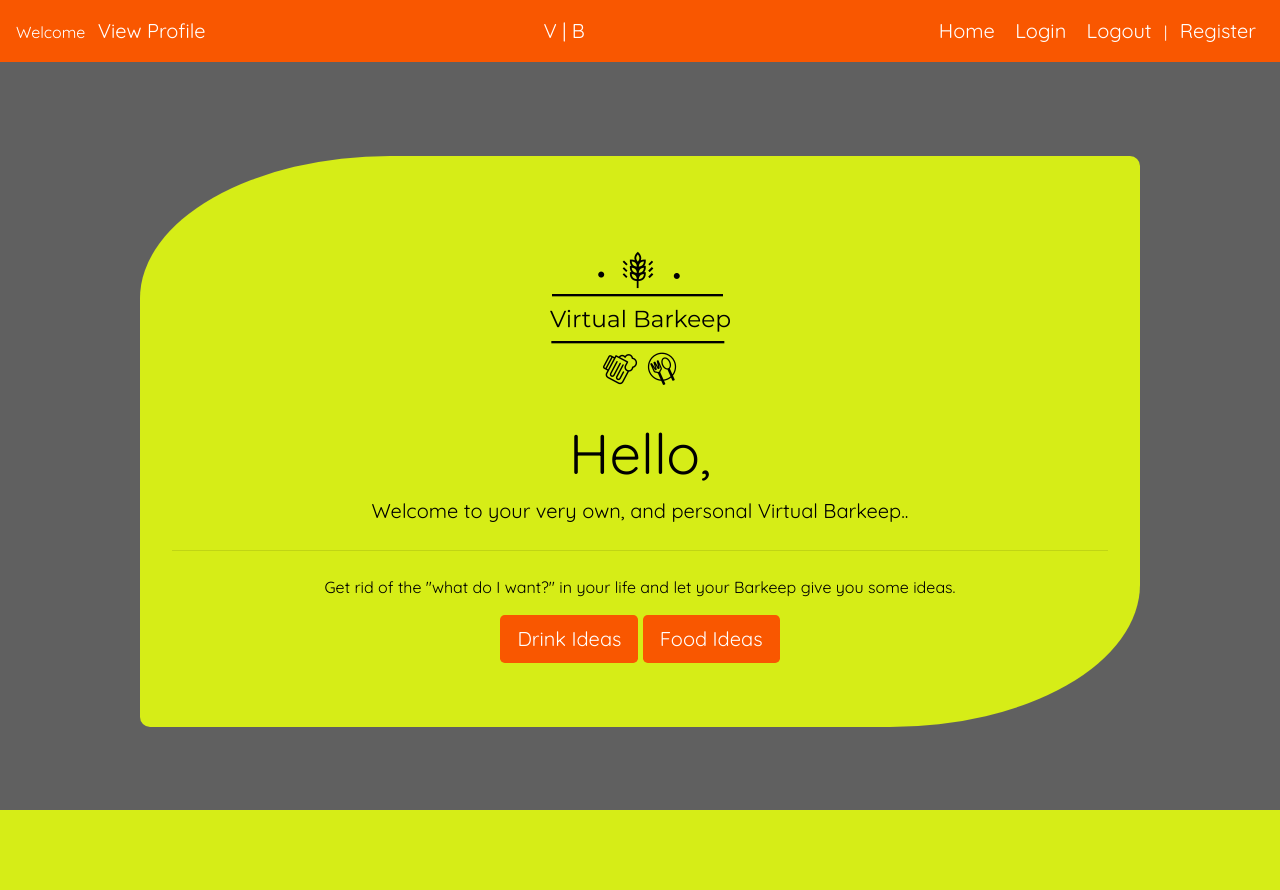
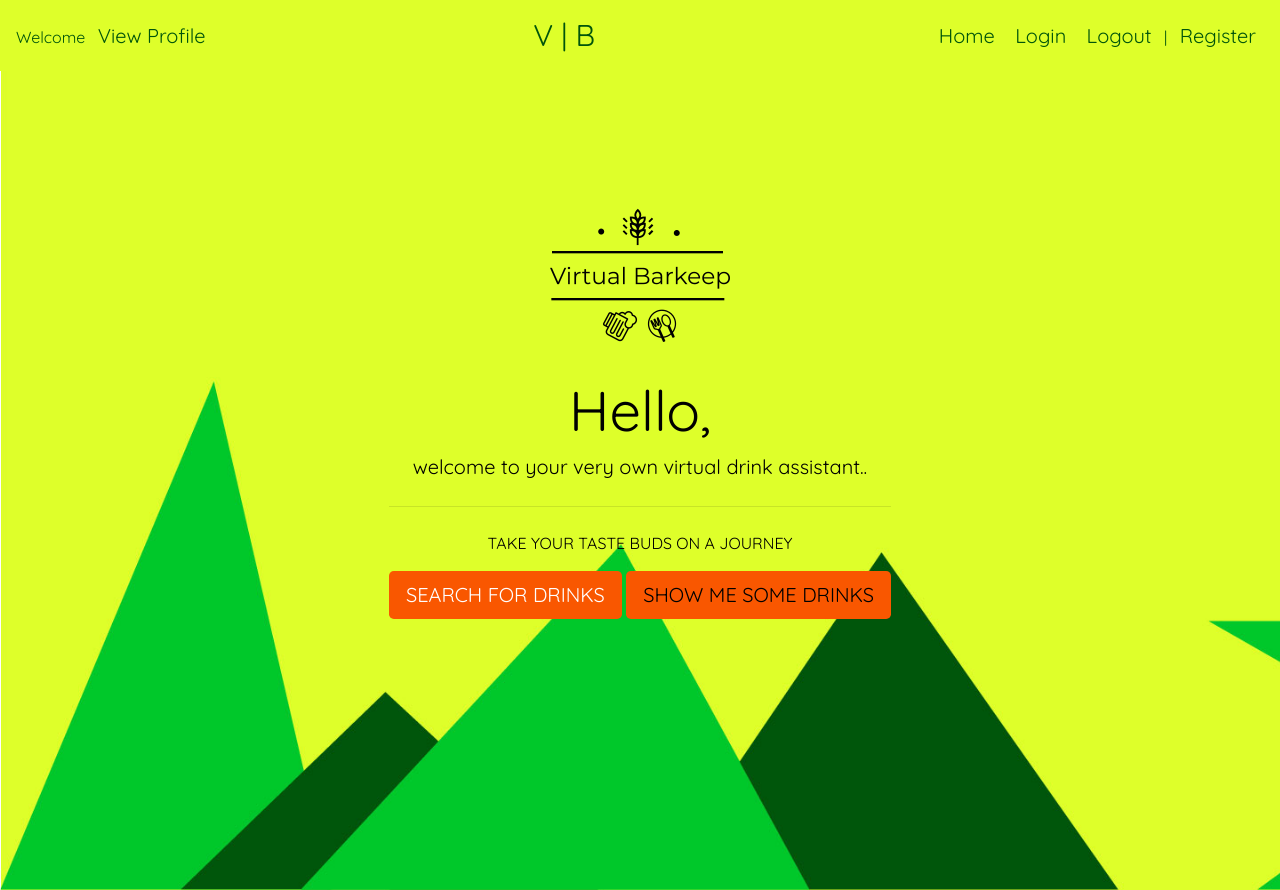
Before and after one commit to bgonzalez262/CodeGuildCapstone, a Django app: page / in a window 1280 px wide. Before the commit the page ends 810 px from the top, so only its background shows below. Run offline with Django 3.2, Linux system fonts and the light colour scheme; some libraries are stand-ins or nearby versions.

Commit message:
Serious upgrades

```diff
--- a/virtualbarkeep/static/virtualbarkeep/styles.css
+++ b/virtualbarkeep/static/virtualbarkeep/styles.css
@@ -1,12 +1,20 @@
 html {
     scroll-behavior: smooth;
+    margin: 0px;
+    padding: 0px;
+    margin-bottom: 0px;
+    margin-top: 0px;
 }
 body {
     margin: 0px;
     padding: 0px;
     margin-bottom: 0px;
+    margin-top: 0px;
     font-family: 'Quicksand', sans-serif;
-    background-color: #606060FF!important;
+    background-image: url("./images/bottom.jpg");
+    background-repeat: no-repeat;
+    background-size: cover;
+
 }
 .img-btn {
     transform:scale(1.2);
@@ -20,8 +28,8 @@ body {
     display: flex;
     flex-direction: row;
     justify-content: space-between;
-    background-color: #F95700FF!important;
-    color: white;
+    background-color: #deff2a!important;
+    color: #00550b;
     margin-bottom: 30px;
 }
 .navbar li {
@@ -39,14 +47,15 @@ body {
 }
 .navbar li a {
     display: inline-block;
-    color: white;
+    color: #00550b;
     padding: 8px 8px;
 }
 .navbar li a:hover {
     color: red;
 }
 .navbar-brand {
-    color: white !important;
+    color: #00550b !important;
+    font-size: 30px !important;
 }
 /*end navbar---*/
 
@@ -56,7 +65,8 @@ body {
     margin-top: 30px;
 }
 .header-container {
-    margin-top: 10px;
+    margin-top: 90px;
+
     padding-top: 5px;
     display: flex;
     flex-direction: column;
@@ -64,15 +74,17 @@ body {
     color: black;
     height: 100vh;
     width: 100vw;
-    justify-content: center;
+    justify-content: start;
 
+}
+.jumbotron {
+    padding: 2px 32px !important;
 }
 .jumbotron2 {
     text-align: center;
-    background-color: #D6ED17FF;
-    margin-top: 90px;
+    background-color: rgba(0,0,0,0);
     border-radius: 25% 10px;
-    width: 1000px !important;
+    width: 100% !important;
 }
 .search-header {
     display: flex;
@@ -80,6 +92,14 @@ body {
     align-items: center;
     margin-top: auto;
     margin-bottom: auto;
+}
+.index-header {
+    display: flex;
+    flex-direction: column;
+    align-items: center;
+    margin-top: 80px;
+    margin-bottom: auto;
+
 }
 
 /*Search page styles------------------*/
--- a/virtualbarkeep/templates/virtualbarkeep/index.html
+++ b/virtualbarkeep/templates/virtualbarkeep/index.html
@@ -3,29 +3,53 @@
 {% load static %}
 {% block content %}
 
-
-<div class="header-container">
-
-    <div>
-        <nav>
-            {% include './navbar.html' %}
-        </nav>
-    </div>
-    <div class="search-header">
-<!--        <div class="logoimg">-->
-<!--            <img src="{% static 'virtualbarkeep/images/logo.png' %}" height="300px" width="300px" alt="">-->
-<!--        </div>-->
+{% include './navbar.html' %}
+<div class="header-container" id="random">
+    <div class="index-header">
         <div class="jumbotron jumbotron2">
             <img src="{% static 'virtualbarkeep/images/logo.png' %}" height="200px" width="200px" alt="">
             <h1 class="display-4">Hello,</h1>
-            <p class="lead">Welcome to your very own, and personal Virtual Barkeep.. </p>
+            <p class="lead"><strong>welcome to your very own virtual drink assistant..</strong> </p>
             <hr class="my-4">
-            <p>Get rid of the "what do I want?" in your life and let your Barkeep give you some ideas.</p>
-            <a class="btn btn-index btn-lg" href="{% url 'vbk:searchalc' %}" role="button">Drink Ideas</a>
-            <a class="btn btn-index btn-lg" href="#searchid" role="button">Food Ideas</a>
+            <p>TAKE YOUR TASTE BUDS ON A JOURNEY</p>
+            <a class="btn btn-index btn-lg" href="{% url 'vbk:searchalc' %}" role="button">SEARCH FOR DRINKS</a>
+            <a class="btn btn-index btn-lg" @click="randomFind()" role="button">SHOW ME SOME DRINKS</a>
         </div>
     </div>
+</div>
+<script>
+    let app = new Vue({
+        el: '#random',
+        delimiters: [
+            '[[',
+            ']]',
+            ],
+        data:{
+            randomDrinks: [],
+        },
+        methods:{
+            randomFind: function () {
+            axios({
+                method: 'get',
+                url: 'https://www.thecocktaildb.com/api/json/v2/9973533/randomselection.php',
+                params: {},
 
+            })
+                .then((response) => {
+                    let drinks_data = response.data.drinks
+                    console.log(drinks_data)
+                    this.randomDrinks = []
+                    for (let i = 0; i < drinks_data.length; ++i) {
+                        this.randomDrinks.push({
+                            name: drinks_data[i].strDrink,
+                            image: drinks_data[i].strDrinkThumb,
+                        })
+                    console.log(this.randomDrinks)
+                    }
+                })
+        },
+        },
+    })
+</script>
 
-</div>
 {% endblock %}
--- a/virtualbarkeep/templates/virtualbarkeep/login.html
+++ b/virtualbarkeep/templates/virtualbarkeep/login.html
@@ -3,6 +3,7 @@
 {% block content %}
 
 {% include './navbar.html' %}
+<div class="header-container">
 <div class="login-contain">
     <div class="space-mobile"></div>
     <div class="log-form jumbotron">
@@ -22,5 +23,6 @@
         </form>
     </div>
 </div>
+    </div>
 
 {% endblock %}
--- a/virtualbarkeep/templates/virtualbarkeep/navbar.html
+++ b/virtualbarkeep/templates/virtualbarkeep/navbar.html
@@ -1,5 +1,5 @@
 
-<nav class="navbar fixed-top navbar-light bg-light">
+<nav class="navbar fixed-top navbar-light">
     <div>Welcome {{request.user.first_name}}
     <li><a href="{% url 'vbk:profile' %}">View Profile</a></li>
     </div>
--- a/virtualbarkeep/templates/virtualbarkeep/search.html
+++ b/virtualbarkeep/templates/virtualbarkeep/search.html
@@ -22,8 +22,7 @@
                 <div id="btn-bar" class="btn-toolbar" role="toolbar" aria-label="Toolbar with button groups">
                     <div role="group" aria-label="First group">
                         <a href="#cardid" v-for="drink in drinkResults" v-on:click="advancedFind(drink.name)"
-                           type="button"
-                           class="btn btn-secondary drink-button">[[drink.name]]
+                           type="button" class="btn btn-secondary drink-button">[[drink.name]]
                         </a>
                     </div>
                 </div>
--- a/virtualbarkeep/views.py
+++ b/virtualbarkeep/views.py
@@ -107,7 +107,10 @@ def modalSte(request,drink_id):
 # save drink to favorites. Shown on the profile page.
 @login_required
 def stf(request):
+
     data = json.loads(request.body)
+
+    print(data)
     drink = data['name']
     instruction = data['instructions']
     image = data['image']
```
Also changed, not shown: other parts of virtualbarkeep/static/virtualbarkeep/styles.css (+87 -5 lines), virtualbarkeep/templates/virtualbarkeep/profile.html (+10 -28 lines), virtualbarkeep/static/virtualbarkeep/images/Untitled-4.jpg (added), virtualbarkeep/static/virtualbarkeep/images/Untitled-5.jpg (added), virtualbarkeep/static/virtualbarkeep/images/bottom.jpg (added), virtualbarkeep/static/virtualbarkeep/images/logo1.jpg (added), virtualbarkeep/static/virtualbarkeep/images/top.jpg (added), 1 other file.
